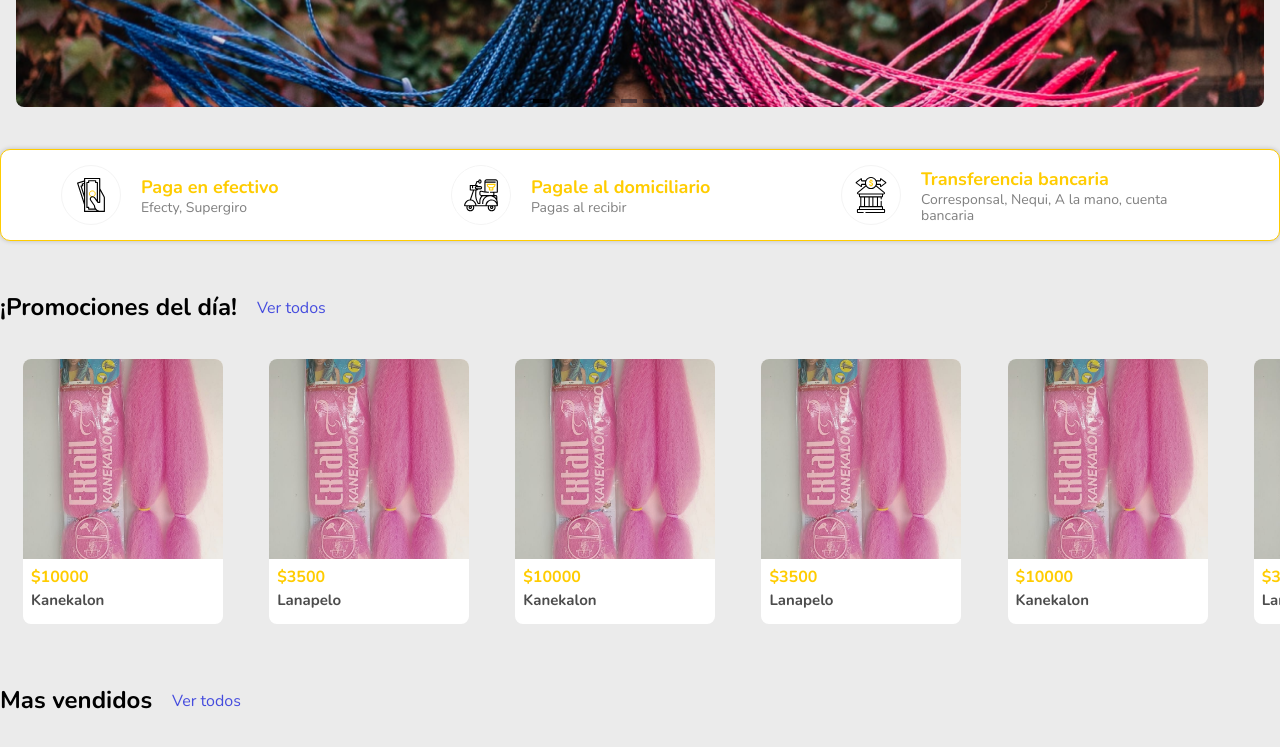
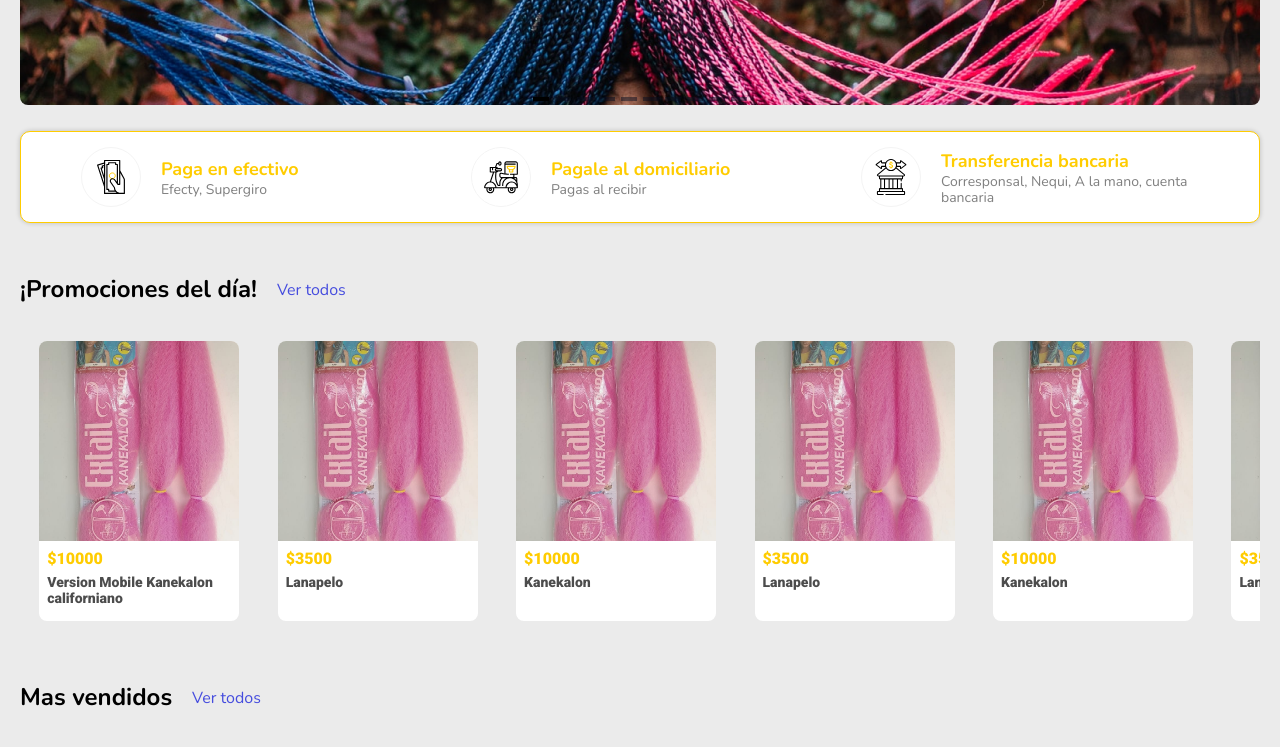
Before and after one commit to OdannysDeLaCruz/brunette-frontend, a Vue app: page /home in a window 1280 px wide. Shown: the part 400-1147 px from the top of the page. Built offline with nearby package versions, Linux system fonts and the light colour scheme.

Commit message:
Ajustar home

```diff
--- a/src/components/BCarouselCategories.vue
+++ b/src/components/BCarouselCategories.vue
@@ -1,5 +1,6 @@
 <script lang="ts" setup>
 import { onMounted, ref } from 'vue'
+import BContent from './layouts/BContent.vue';
 
 type CategoryType = {
     name: string
--- a/src/components/BCarouselProducts.vue
+++ b/src/components/BCarouselProducts.vue
@@ -1,9 +1,9 @@
 <script lang="ts" setup>
+import { defineProps } from 'vue';
 import 'vue3-carousel/dist/carousel.css';
 import { Carousel, Slide, Pagination, Navigation } from 'vue3-carousel';
 import 'vue3-carousel/dist/carousel.css';
-import BProduct from './BProduct.vue';
-import { defineProps } from 'vue';
+import BProduct from '@/components/BProduct.vue';
 
 const breakpoints = {
     0: {
@@ -11,7 +11,7 @@
         snapAlign: 'start',
     },
     300: {
-        itemsToShow: 1.7,
+        itemsToShow: 1.9,
         snapAlign: 'start',
     },
     480: {
@@ -38,9 +38,9 @@
         default: '#'
     },
     products: {
-        type: Object,
+        type: Array,
         default() {
-            return {}
+            return []
         }
     }
 })
@@ -58,7 +58,7 @@
         >
             <slide
                 v-for="product in products"
-                :key="product.name"
+                :key="product.id"
             >
                 <BProduct :name="product.name" :price="product.price" />
             </slide>
--- a/src/components/BProduct.vue
+++ b/src/components/BProduct.vue
@@ -27,14 +27,14 @@
 .product {
     display: flex;
     flex-direction: column;
-    width: 200px;
+    width: 160px;
     border-radius: 8px;
     background: #ffffff;
     overflow: hidden;
 }
 .product__wrapper-image {
     width: 100%;
-    height: 200px;
+    height: 150px;
 }
 .product__image {
     object-fit: cover;
@@ -42,23 +42,43 @@
     height: 100%;
 }
 .product__body {
+    height: 80px;
     display: flex;
     flex-direction: column;
     padding: 8px 8px 16px 8px;
 }
 .product__price {
+    font-family: "Roboto", sans-serif;
     font-weight: 700;
-    font-size: 16px;
-    line-height: 20px;
+    font-size: 14px;
+    line-height: 11px;
     color: #FFCC00;
     text-align: left;
     margin-bottom: 5px;
 }
 .product__name {
+    font-family: "Roboto", sans-serif;
     text-align: left;
     font-weight: 700;
-    font-size: 15px;
-    line-height: 16px;
+    font-size: 12px;
+    line-height: 12px;
     color: rgba(0, 0, 0, 0.7);
 }
+
+@media (min-width: 575px) {
+    .product {
+        width: 200px;
+    }
+    .product__wrapper-image {
+        height: 200px;
+    }
+    .product__price {
+        font-size: 16px;
+        line-height: 20px;
+    }
+    .product__name {
+        font-size: 14px;
+        line-height: 16px;
+    }
+}
 </style>
--- a/src/views/BHomePage.vue
+++ b/src/views/BHomePage.vue
@@ -4,44 +4,50 @@
 import BPaymentMethodsList from '@/components/payment/BPaymentMethodsList.vue';
 import BCarouselProducts from '@/components/BCarouselProducts.vue';
 import { onMounted, ref } from 'vue';
+import BContent from '@/components/layouts/BContent.vue';
 
-const products: any = ref([])
-
-onMounted(() => {
-    products.value = [
+const products: any = ref([
     {
+        id: 1,
+        name: "Version Mobile Kanekalon californiano",
+        price: 10000
+    },
+    {
+        id: 2,
+        name: "Lanapelo",
+        price: 3500
+    },
+    {
+        id: 3,
         name: "Kanekalon",
         price: 10000
     },
     {
+        id: 4,
         name: "Lanapelo",
         price: 3500
     },
     {
+        id: 6,
         name: "Kanekalon",
         price: 10000
     },
     {
+        id: 7,
         name: "Lanapelo",
         price: 3500
     },
-        {
-            name: "Kanekalon",
-            price: 10000
-        },
-        {
-            name: "Lanapelo",
-            price: 3500
-        },
-    ]
-})
+])
 
 </script>
 <template>
-    <div class="home">
+
+    <BContent class="content-custom__carousel-categories">
         <section class="section__carousel-categories">
             <BCarouselCategories />
         </section>
+    </BContent>
+    <BContent class="content-custom__general">
         <section class="container section__banner-main">
             <BBanner />
         </section>
@@ -60,11 +66,14 @@
         <section class="container section__carousel-products">
             <BCarouselProducts title="Kanekalon" link="categories/kanekalon" :products="products" />
         </section>
-    </div>
+    </BContent>
 </template>
 <style lang="scss" scoped>
-.home {
-    padding: 0 0 40px 0;
+.content-custom__carousel-categories {
+    background: #ffffff;
+}
+.content-custom__general {
+    padding: 16px;
 }
 .section__carousel-categories {
     position: sticky;
@@ -72,7 +81,6 @@
     z-index: 9;
 }
 .section__banner-main {
-    padding: 16px;
     margin-top: 30px;
 }
 
```
Lines whose indentation alone changed are shown as unchanged.
